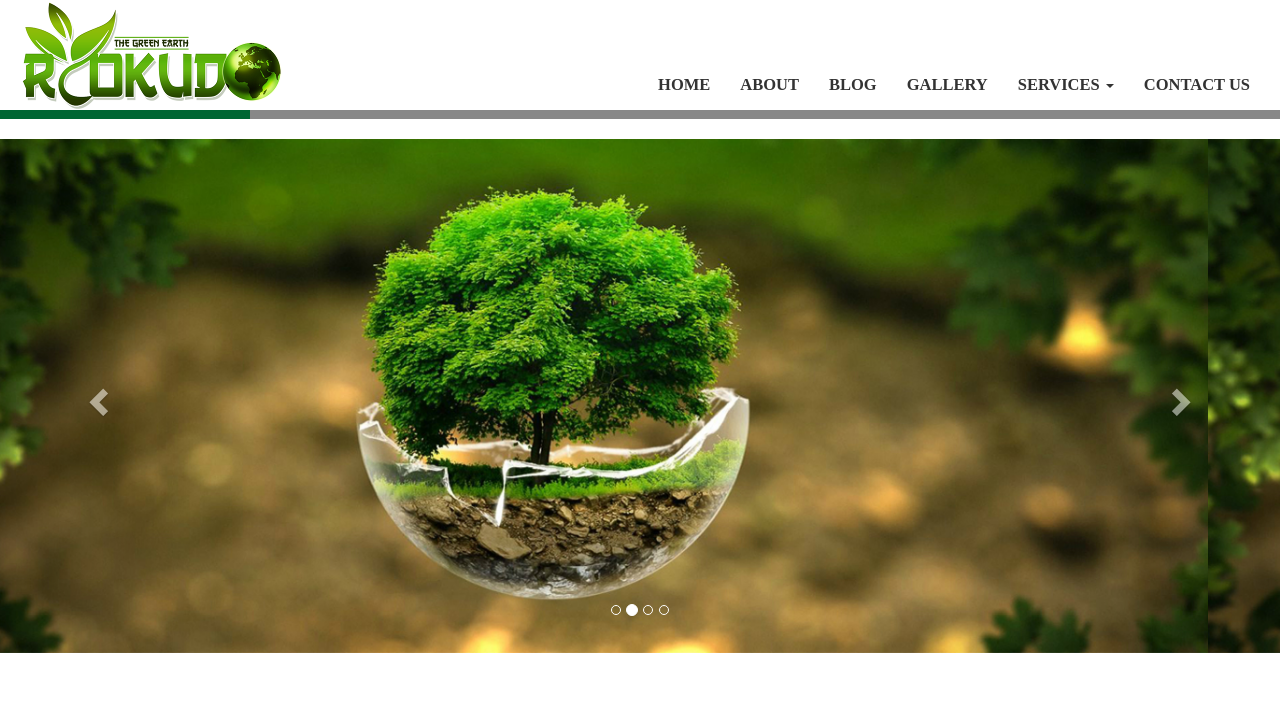
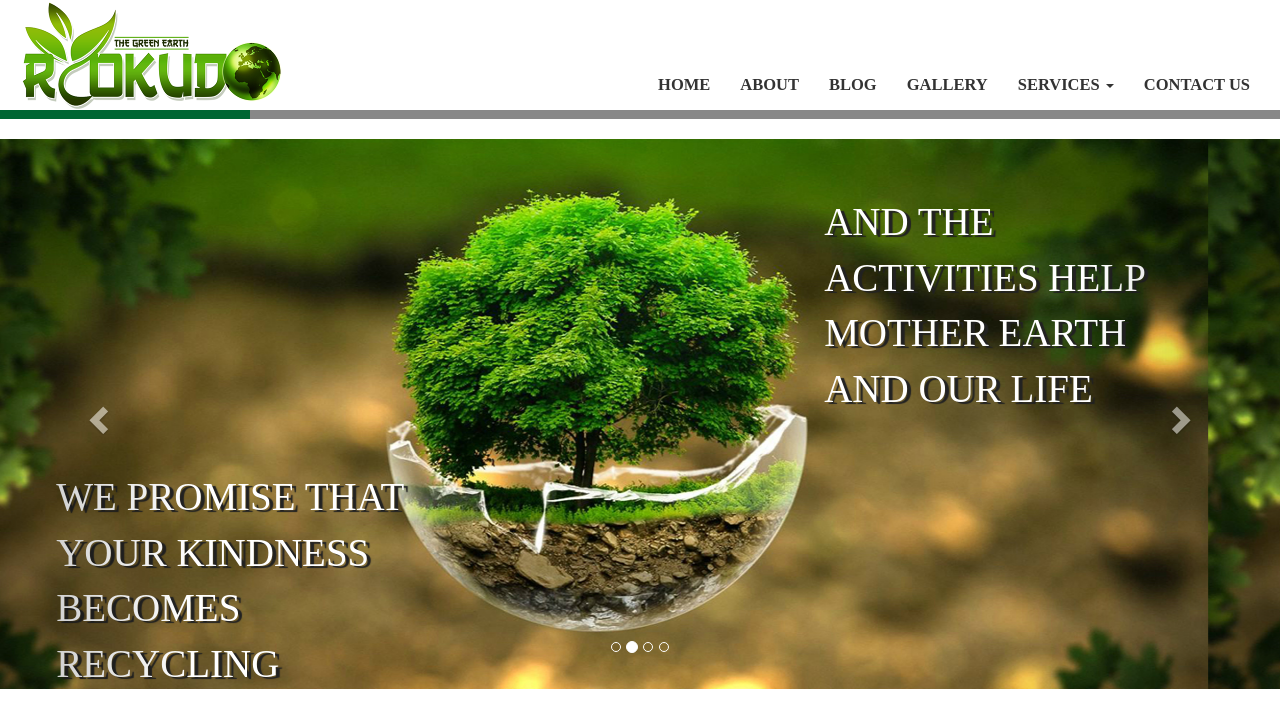
Before and after one commit to jundolor/ryokudo, a plain HTML site: page site/index.html in a window 1280 px wide. Drawn offline with Linux system fonts and the light colour scheme; a web font is replaced by a local one.

Commit message:
carousel banners

```diff
--- a/site/css/styles.css
+++ b/site/css/styles.css
@@ -81,10 +81,31 @@ body {
   padding-right: 0;
   padding-left: 0;
 }
+#carousel-banner-1, #carousel-banner-2, #carousel-banner-3, #carousel-banner-4{
+	width:1370px;
+	height: 550px;
+	background: url('../images/homepage_banner.png') no-repeat;
+}
+.carousel-text1, .carousel-text2{
+	font-size: 2.6em;
+	font-weight: normal;
+	color: white;
+	position: absolute;
+	text-transform: uppercase;
+	text-shadow: 4px 2px 1px #222;
+}
 .carousel-text1{
-	font-size: 2em;
-	color: white;
+	top:60%;
+	left:10%;
+	width: 30%;
 }
+.carousel-text2{
+	top:10%;
+	left:70%;
+	width: 30%;
+}
+
+
 /* END CAROUSEL */
 
 /********** Large devices only **********/
--- a/site/index.html
+++ b/site/index.html
@@ -86,20 +86,31 @@
 		<!-- Wrapper for slides -->
 			<div class="carousel-inner" role="listbox">
 				<div class="item active">
-					<!--<div class="carousel-text1">Lorem Ipsum</div>-->
-					<img src="images/homepage_banner.png" alt="Chania">
+					<div id="carousel-banner-1">
+						<div class="carousel-text1">We promise that your kindness becomes recycling</div>
+						<div class="carousel-text2">And the activities help mother Earth and our life</div>
+					</div>
 				</div>
 
 				<div class="item">
-					<img src="images/homepage_banner.png" alt="Chania">
+					<div id="carousel-banner-2">
+						<div class="carousel-text1">Banner number 2 text is placed here</div>
+						<div class="carousel-text2">Banner number 2 Earth activities is placed here</div>
+					</div>
 				</div>
 
 				<div class="item">
-					<img src="images/homepage_banner.png" alt="Flower">
+					<div id="carousel-banner-3">
+						<div class="carousel-text1">Banner number 3 text is placed here</div>
+						<div class="carousel-text2">Banner number 3 Earth activities is placed here</div>
+					</div>
 				</div>
 
 				<div class="item">
-					<img src="images/homepage_banner.png" alt="Flower">
+					<div id="carousel-banner-4">
+						<div class="carousel-text1">Banner number 4 text is placed here</div>
+						<div class="carousel-text2">Banner number 4 Earth activities is placed here</div>
+					</div>
 				</div>
 			</div>
 
```
